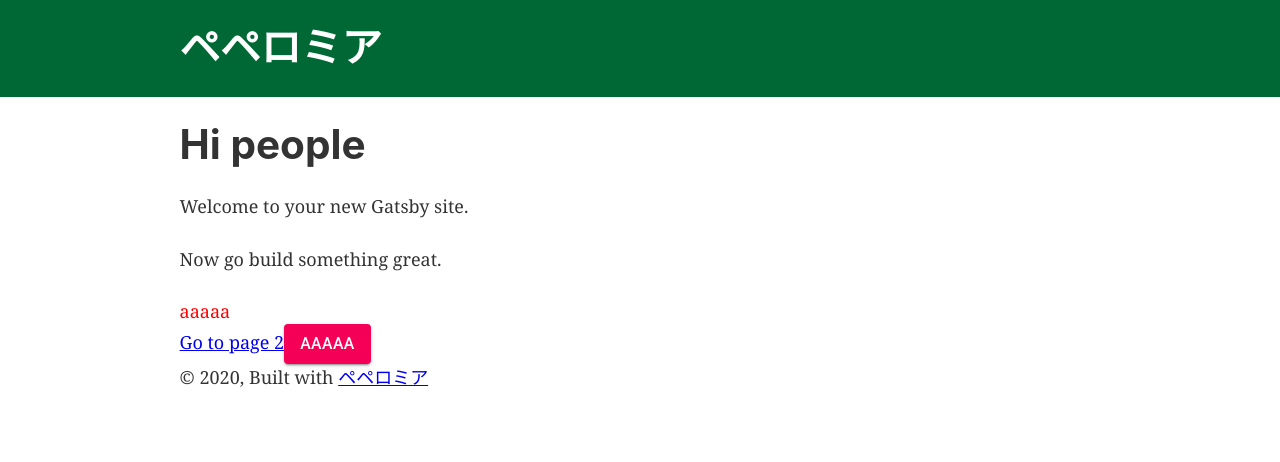
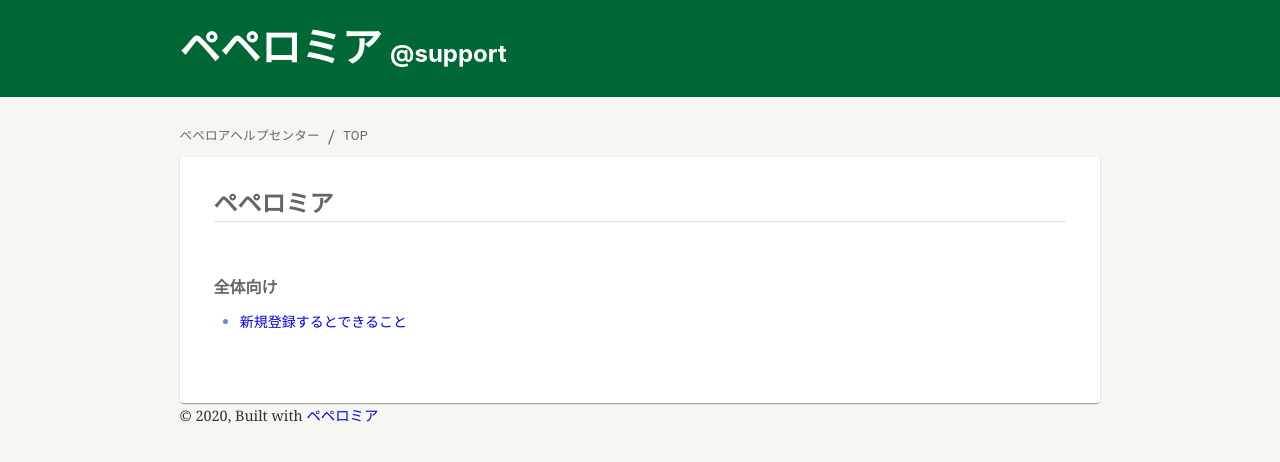
Before and after one commit to wheatandcat/PeperomiaHelp, a Gatsby site: page / in a window 1280 px wide. Built offline with nearby package versions, Linux system fonts and the light colour scheme; Gatsby itself is replaced by a stand-in of ours.

Commit message:
add: help page

```diff
--- a/src/components/header.js
+++ b/src/components/header.js
@@ -1,5 +1,6 @@
 import { Link } from "gatsby"
 import PropTypes from "prop-types"
+import styled from "styled-components"
 import React from "react"
 
 const Header = ({ siteTitle }) => (
@@ -25,11 +26,17 @@
           }}
         >
           {siteTitle}
+          <Suport>@support</Suport>
         </Link>
       </h1>
     </div>
   </header>
 )
+
+const Suport = styled.span`
+  padding-left: 8px;
+  font-size: 24px;
+`
 
 Header.propTypes = {
   siteTitle: PropTypes.string,
--- a/src/components/help/Breadcrumbs.js
+++ b/src/components/help/Breadcrumbs.js
@@ -1,8 +1,9 @@
 import React from "react"
 import PropTypes from "prop-types"
+import styled from "styled-components"
 import { makeStyles } from "@material-ui/core/styles"
 import Breadcrumbs from "@material-ui/core/Breadcrumbs"
-import Link from "@material-ui/core/Link"
+import { Link } from "gatsby"
 
 const useStyles = makeStyles(theme => ({
   root: {
@@ -22,16 +23,22 @@
   return (
     <div className={classes.root}>
       <Breadcrumbs aria-label="breadcrumb">
-        {props.items.map(item => (
+        {props.items.map((item, index) => {
+          if (!item.to) {
+            return <Text>{item.label}</Text>
+          }
+
+          return (
             <Link
-            key={item.lable}
+              key={index}
               color="inherit"
-            href="/getting-started/installation/"
+              to={item.to}
               className={classes.link}
             >
               {item.label}
             </Link>
-        ))}
+          )
+        })}
       </Breadcrumbs>
     </div>
   )
@@ -45,4 +52,9 @@
   items: [],
 }
 
+const Text = styled.div`
+  color: #666;
+  font-size: 0.7rem;
+`
+
 export default HelpBreadcrumbs
--- a/src/components/layout.css
+++ b/src/components/layout.css
@@ -2,12 +2,17 @@
   font-family: sans-serif;
   -ms-text-size-adjust: 100%;
   -webkit-text-size-adjust: 100%;
+  font-size: 100%;
 }
+
 body {
   margin: 0;
   -webkit-font-smoothing: antialiased;
   -moz-osx-font-smoothing: grayscale;
+  background-color: #f7f7f2;
+  font-size: 0.8rem;
 }
+
 article,
 aside,
 details,
@@ -22,55 +27,79 @@
 summary {
   display: block;
 }
+
 audio,
 canvas,
 progress,
 video {
   display: inline-block;
 }
+
 audio:not([controls]) {
   display: none;
   height: 0;
 }
+
 progress {
   vertical-align: baseline;
 }
+
 [hidden],
 template {
   display: none;
 }
+
 a {
+  text-decoration: none;
   background-color: transparent;
   -webkit-text-decoration-skip: objects;
 }
+
 a:active,
 a:hover {
   outline-width: 0;
 }
+
+.help-link:active,
+.help-link:hover {
+  color: #666;
+  outline-width: 0;
+}
+
+.help-link:visited {
+  color: #666;
+}
+
 abbr[title] {
   border-bottom: none;
   text-decoration: underline;
   text-decoration: underline dotted;
 }
+
 b,
 strong {
   font-weight: inherit;
   font-weight: bolder;
 }
+
 dfn {
   font-style: italic;
 }
+
 h1 {
   font-size: 2em;
   margin: 0.67em 0;
 }
+
 mark {
   background-color: #ff0;
   color: #000;
 }
+
 small {
   font-size: 80%;
 }
+
 sub,
 sup {
   font-size: 75%;
@@ -78,18 +107,23 @@
   position: relative;
   vertical-align: baseline;
 }
+
 sub {
   bottom: -0.25em;
 }
+
 sup {
   top: -0.5em;
 }
+
 img {
   border-style: none;
 }
+
 svg:not(:root) {
   overflow: hidden;
 }
+
 code,
 kbd,
 pre,
@@ -97,14 +131,17 @@
   font-family: monospace, monospace;
   font-size: 1em;
 }
+
 figure {
   margin: 1em 40px;
 }
+
 hr {
   box-sizing: content-box;
   height: 0;
   overflow: visible;
 }
+
 button,
 input,
 optgroup,
@@ -113,23 +150,28 @@
   font: inherit;
   margin: 0;
 }
+
 optgroup {
   font-weight: 700;
 }
+
 button,
 input {
   overflow: visible;
 }
+
 button,
 select {
   text-transform: none;
 }
+
 [type="reset"],
 [type="submit"],
 button,
 html [type="button"] {
   -webkit-appearance: button;
 }
+
 [type="button"]::-moz-focus-inner,
 [type="reset"]::-moz-focus-inner,
 [type="submit"]::-moz-focus-inner,
@@ -137,17 +179,20 @@
   border-style: none;
   padding: 0;
 }
+
 [type="button"]:-moz-focusring,
 [type="reset"]:-moz-focusring,
 [type="submit"]:-moz-focusring,
 button:-moz-focusring {
   outline: 1px dotted ButtonText;
 }
+
 fieldset {
   border: 1px solid silver;
   margin: 0 2px;
   padding: 0.35em 0.625em 0.75em;
 }
+
 legend {
   box-sizing: border-box;
   color: inherit;
@@ -156,48 +201,60 @@
   padding: 0;
   white-space: normal;
 }
+
 textarea {
   overflow: auto;
 }
+
 [type="checkbox"],
 [type="radio"] {
   box-sizing: border-box;
   padding: 0;
 }
+
 [type="number"]::-webkit-inner-spin-button,
 [type="number"]::-webkit-outer-spin-button {
   height: auto;
 }
+
 [type="search"] {
   -webkit-appearance: textfield;
   outline-offset: -2px;
 }
+
 [type="search"]::-webkit-search-cancel-button,
 [type="search"]::-webkit-search-decoration {
   -webkit-appearance: none;
 }
+
 ::-webkit-input-placeholder {
   color: inherit;
   opacity: 0.54;
 }
+
 ::-webkit-file-upload-button {
   -webkit-appearance: button;
   font: inherit;
 }
+
 html {
   font: 112.5%/1.45em georgia, serif;
   box-sizing: border-box;
   overflow-y: scroll;
 }
+
 * {
   box-sizing: inherit;
 }
+
 *:before {
   box-sizing: inherit;
 }
+
 *:after {
   box-sizing: inherit;
 }
+
 body {
   color: hsla(0, 0%, 0%, 0.8);
   font-family: georgia, serif;
@@ -209,6 +266,7 @@
   -webkit-font-feature-settings: "kern", "liga", "clig", "calt";
   font-feature-settings: "kern", "liga", "clig", "calt";
 }
+
 img {
   max-width: 100%;
   margin-left: 0;
@@ -220,6 +278,7 @@
   padding-top: 0;
   margin-bottom: 1.45rem;
 }
+
 h1 {
   margin-left: 0;
   margin-right: 0;
@@ -230,13 +289,14 @@
   padding-top: 0;
   margin-bottom: 1.45rem;
   color: inherit;
-  font-family: -apple-system, BlinkMacSystemFont, Segoe UI, Roboto, Oxygen,
-    Ubuntu, Cantarell, Fira Sans, Droid Sans, Helvetica Neue, sans-serif;
+  font-family: -apple-system, BlinkMacSystemFont, Segoe UI, Roboto, Oxygen, Ubuntu, Cantarell, Fira Sans, Droid Sans,
+    Helvetica Neue, sans-serif;
   font-weight: bold;
   text-rendering: optimizeLegibility;
   font-size: 2.25rem;
   line-height: 1.1;
 }
+
 h2 {
   margin-left: 0;
   margin-right: 0;
@@ -247,13 +307,21 @@
   padding-top: 0;
   margin-bottom: 1.45rem;
   color: inherit;
-  font-family: -apple-system, BlinkMacSystemFont, Segoe UI, Roboto, Oxygen,
-    Ubuntu, Cantarell, Fira Sans, Droid Sans, Helvetica Neue, sans-serif;
+  font-family: -apple-system, BlinkMacSystemFont, Segoe UI, Roboto, Oxygen, Ubuntu, Cantarell, Fira Sans, Droid Sans,
+    Helvetica Neue, sans-serif;
   font-weight: bold;
   text-rendering: optimizeLegibility;
-  font-size: 1.62671rem;
   line-height: 1.1;
+
+
+  /*線の種類（二重線）太さ 色*/
+  padding-bottom: 0.2rem;
+  font-size: 1.2rem;
+  color: #666;
+  border-bottom: solid 1px #ddd;
+
 }
+
 h3 {
   margin-left: 0;
   margin-right: 0;
@@ -262,15 +330,20 @@
   padding-left: 0;
   padding-right: 0;
   padding-top: 0;
-  margin-bottom: 1.45rem;
+  margin-bottom: 1rem;
   color: inherit;
-  font-family: -apple-system, BlinkMacSystemFont, Segoe UI, Roboto, Oxygen,
-    Ubuntu, Cantarell, Fira Sans, Droid Sans, Helvetica Neue, sans-serif;
+  font-family: -apple-system, BlinkMacSystemFont, Segoe UI, Roboto, Oxygen, Ubuntu, Cantarell, Fira Sans, Droid Sans,
+    Helvetica Neue, sans-serif;
   font-weight: bold;
   text-rendering: optimizeLegibility;
-  font-size: 1.38316rem;
+  font-size: 0.8rem;
+  border-left: solid 5px #7db4e6;
+  padding: 0.5em;
+  /*文字周りの余白*/
+  color: #666;
   line-height: 1.1;
 }
+
 h4 {
   margin-left: 0;
   margin-right: 0;
@@ -281,13 +354,14 @@
   padding-top: 0;
   margin-bottom: 1.45rem;
   color: inherit;
-  font-family: -apple-system, BlinkMacSystemFont, Segoe UI, Roboto, Oxygen,
-    Ubuntu, Cantarell, Fira Sans, Droid Sans, Helvetica Neue, sans-serif;
+  font-family: -apple-system, BlinkMacSystemFont, Segoe UI, Roboto, Oxygen, Ubuntu, Cantarell, Fira Sans, Droid Sans,
+    Helvetica Neue, sans-serif;
   font-weight: bold;
   text-rendering: optimizeLegibility;
   font-size: 1rem;
   line-height: 1.1;
 }
+
 h5 {
   margin-left: 0;
   margin-right: 0;
@@ -298,13 +372,14 @@
   padding-top: 0;
   margin-bottom: 1.45rem;
   color: inherit;
-  font-family: -apple-system, BlinkMacSystemFont, Segoe UI, Roboto, Oxygen,
-    Ubuntu, Cantarell, Fira Sans, Droid Sans, Helvetica Neue, sans-serif;
+  font-family: -apple-system, BlinkMacSystemFont, Segoe UI, Roboto, Oxygen, Ubuntu, Cantarell, Fira Sans, Droid Sans,
+    Helvetica Neue, sans-serif;
   font-weight: bold;
   text-rendering: optimizeLegibility;
   font-size: 0.85028rem;
   line-height: 1.1;
 }
+
 h6 {
   margin-left: 0;
   margin-right: 0;
@@ -315,13 +390,14 @@
   padding-top: 0;
   margin-bottom: 1.45rem;
   color: inherit;
-  font-family: -apple-system, BlinkMacSystemFont, Segoe UI, Roboto, Oxygen,
-    Ubuntu, Cantarell, Fira Sans, Droid Sans, Helvetica Neue, sans-serif;
+  font-family: -apple-system, BlinkMacSystemFont, Segoe UI, Roboto, Oxygen, Ubuntu, Cantarell, Fira Sans, Droid Sans,
+    Helvetica Neue, sans-serif;
   font-weight: bold;
   text-rendering: optimizeLegibility;
   font-size: 0.78405rem;
   line-height: 1.1;
 }
+
 hgroup {
   margin-left: 0;
   margin-right: 0;
@@ -332,6 +408,7 @@
   padding-top: 0;
   margin-bottom: 1.45rem;
 }
+
 ul {
   margin-left: 1.45rem;
   margin-right: 0;
@@ -343,7 +420,9 @@
   margin-bottom: 1.45rem;
   list-style-position: outside;
   list-style-image: none;
+  color: #666;
 }
+
 ol {
   margin-left: 1.45rem;
   margin-right: 0;
@@ -356,6 +435,7 @@
   list-style-position: outside;
   list-style-image: none;
 }
+
 dl {
   margin-left: 0;
   margin-right: 0;
@@ -366,6 +446,7 @@
   padding-top: 0;
   margin-bottom: 1.45rem;
 }
+
 dd {
   margin-left: 0;
   margin-right: 0;
@@ -376,6 +457,7 @@
   padding-top: 0;
   margin-bottom: 1.45rem;
 }
+
 p {
   margin-left: 0;
   margin-right: 0;
@@ -386,6 +468,7 @@
   padding-top: 0;
   margin-bottom: 1.45rem;
 }
+
 figure {
   margin-left: 0;
   margin-right: 0;
@@ -396,6 +479,7 @@
   padding-top: 0;
   margin-bottom: 1.45rem;
 }
+
 pre {
   margin-left: 0;
   margin-right: 0;
@@ -409,6 +493,7 @@
   word-wrap: normal;
   padding: 1.45rem;
 }
+
 table {
   margin-left: 0;
   margin-right: 0;
@@ -423,6 +508,7 @@
   border-collapse: collapse;
   width: 100%;
 }
+
 fieldset {
   margin-left: 0;
   margin-right: 0;
@@ -433,6 +519,7 @@
   padding-top: 0;
   margin-bottom: 1.45rem;
 }
+
 blockquote {
   margin-left: 1.45rem;
   margin-right: 1.45rem;
@@ -443,6 +530,7 @@
   padding-top: 0;
   margin-bottom: 1.45rem;
 }
+
 form {
   margin-left: 0;
   margin-right: 0;
@@ -453,6 +541,7 @@
   padding-top: 0;
   margin-bottom: 1.45rem;
 }
+
 noscript {
   margin-left: 0;
   margin-right: 0;
@@ -463,6 +552,7 @@
   padding-top: 0;
   margin-bottom: 1.45rem;
 }
+
 iframe {
   margin-left: 0;
   margin-right: 0;
@@ -473,6 +563,7 @@
   padding-top: 0;
   margin-bottom: 1.45rem;
 }
+
 hr {
   margin-left: 0;
   margin-right: 0;
@@ -486,6 +577,7 @@
   border: none;
   height: 1px;
 }
+
 address {
   margin-left: 0;
   margin-right: 0;
@@ -496,77 +588,98 @@
   padding-top: 0;
   margin-bottom: 1.45rem;
 }
+
 b {
   font-weight: bold;
 }
+
 strong {
   font-weight: bold;
 }
+
 dt {
   font-weight: bold;
 }
+
 th {
   font-weight: bold;
 }
+
 li {
-  margin-bottom: calc(1.45rem / 2);
+  margin-bottom: calc(0.75rem / 2);
 }
+
 ol li {
   padding-left: 0;
 }
+
 ul li {
   padding-left: 0;
 }
-li > ol {
+
+li>ol {
   margin-left: 1.45rem;
   margin-bottom: calc(1.45rem / 2);
   margin-top: calc(1.45rem / 2);
 }
-li > ul {
+
+li>ul {
   margin-left: 1.45rem;
   margin-bottom: calc(1.45rem / 2);
   margin-top: calc(1.45rem / 2);
 }
+
 blockquote *:last-child {
   margin-bottom: 0;
 }
+
 li *:last-child {
   margin-bottom: 0;
 }
+
 p *:last-child {
   margin-bottom: 0;
 }
-li > p {
+
+li>p {
   margin-bottom: calc(1.45rem / 2);
 }
+
 code {
   font-size: 0.85rem;
   line-height: 1.45rem;
 }
+
 kbd {
   font-size: 0.85rem;
   line-height: 1.45rem;
 }
+
 samp {
   font-size: 0.85rem;
   line-height: 1.45rem;
 }
+
 abbr {
   border-bottom: 1px dotted hsla(0, 0%, 0%, 0.5);
   cursor: help;
 }
+
 acronym {
   border-bottom: 1px dotted hsla(0, 0%, 0%, 0.5);
   cursor: help;
 }
+
 abbr[title] {
   border-bottom: 1px dotted hsla(0, 0%, 0%, 0.5);
   cursor: help;
   text-decoration: none;
 }
+
 thead {
   text-align: left;
 }
+
 td,
 th {
   text-align: left;
@@ -580,28 +693,33 @@
   padding-top: 0.725rem;
   padding-bottom: calc(0.725rem - 1px);
 }
+
 th:first-child,
 td:first-child {
   padding-left: 0;
 }
+
 th:last-child,
 td:last-child {
   padding-right: 0;
 }
+
 tt,
 code {
   background-color: hsla(0, 0%, 0%, 0.04);
   border-radius: 3px;
-  font-family: "SFMono-Regular", Consolas, "Roboto Mono", "Droid Sans Mono",
-    "Liberation Mono", Menlo, Courier, monospace;
+  font-family: "SFMono-Regular", Consolas, "Roboto Mono", "Droid Sans Mono", "Liberation Mono", Menlo, Courier,
+    monospace;
   padding: 0;
   padding-top: 0.2em;
   padding-bottom: 0.2em;
 }
+
 pre code {
   background: none;
   line-height: 1.42;
 }
+
 code:before,
 code:after,
 tt:before,
@@ -609,12 +727,14 @@
   letter-spacing: -0.2em;
   content: " ";
 }
+
 pre code:before,
 pre code:after,
 pre tt:before,
 pre tt:after {
   content: "";
 }
+
 @media only screen and (max-width: 480px) {
   html {
     font-size: 100%;
--- a/src/pages/general/account.js
+++ b/src/pages/general/account.js
@@ -5,9 +5,9 @@
 import Card from "../../components/help/Card"
 
 const breadcrumbItems = [
-  { label: "ペペロアヘルプセンター" },
+  { label: "ペペロアヘルプセンター", to: "/" },
   { label: "全体向け" },
-  { label: "新規登録・ログインについて" },
+  { label: "会員登録するとできること" },
 ]
 
 const IndexPage = () => {
@@ -15,7 +15,7 @@
     <Layout>
       <Breadcrumbs items={breadcrumbItems} />
 
-      <Card title="会員登録について">
+      <Card>
         <HelpAccount />
       </Card>
     </Layout>
--- a/src/pages/index.js
+++ b/src/pages/index.js
@@ -1,27 +1,74 @@
 import React from "react"
 import { Link } from "gatsby"
 import styled from "styled-components"
-import Button from "@material-ui/core/Button"
 import Layout from "../components/layout"
 import SEO from "../components/seo"
+import Card from "@material-ui/core/Card"
+import CardContent from "@material-ui/core/CardContent"
+import { makeStyles } from "@material-ui/core/styles"
+import Grid from "@material-ui/core/Grid"
+import Breadcrumbs from "../components/help/Breadcrumbs"
 
-const IndexPage = () => (
-  <Layout>
-    <SEO title="Home" />
-    <h1>Hi people</h1>
-    <p>Welcome to your new Gatsby site.</p>
-    <p>Now go build something great.</p>
+const useStyles = makeStyles(() => ({
+  card: {
+    backgroundColor: "#fff",
+    padding: "1rem",
+  },
+}))
 
-    <UserWrapper>aaaaa</UserWrapper>
-    <Link to="/general/account/">Go to page 2</Link>
-    <Button variant="contained" color="secondary">
-      aaaaa
-    </Button>
-  </Layout>
-)
+const breadcrumbItems = [{ label: "ペペロアヘルプセンター" }, { label: "TOP" }]
 
-const UserWrapper = styled.div`
-  color: red;
+const IndexPage = () => {
+  const classes = useStyles()
+
+  return (
+    <Layout>
+      <SEO title="Help" />
+      <Breadcrumbs items={breadcrumbItems} />
+
+      <Card className={classes.card}>
+        <CardContent>
+          <Title>ペペロミア</Title>
+          <br />
+
+          <Grid container className={classes.root} spacing={2}>
+            <Grid item xs={12} md={6}>
+              <Category>全体向け</Category>
+              <LinkUL>
+                <li>
+                  <Link to="/general/account/" className="help-link">
+                    新規登録するとできること
+                  </Link>
+                </li>
+              </LinkUL>
+            </Grid>
+            <Grid item xs={12} md={6}></Grid>
+          </Grid>
+        </CardContent>
+      </Card>
+    </Layout>
+  )
+}
+
+const Title = styled.h2`
+  font-size: 24px;
+  color: #666;
+`
+
+const Category = styled.div`
+  font-size: 16px;
+  font-weight: 600;
+  color: #666;
+  padding-bottom: 0.5rem;
+`
+
+const LinkUL = styled.ul`
+  font-size: 14px;
+  color: #668ad8;
+
+  li {
+    margin-bottom: 0.2rem;
+  }
 `
 
 export default IndexPage
```
Also changed, not shown: src/components/help/Card.js (+7 -7 lines), src/help/general/account.mdx (+17 -3 lines), README.md, 1 other file. Lines whose indentation alone changed are shown as unchanged.
